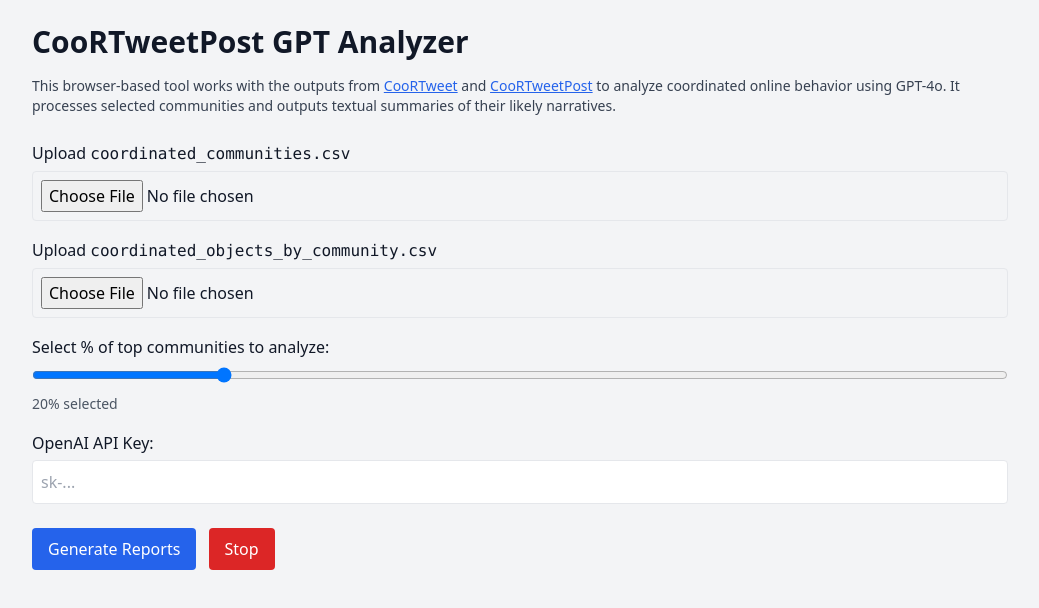
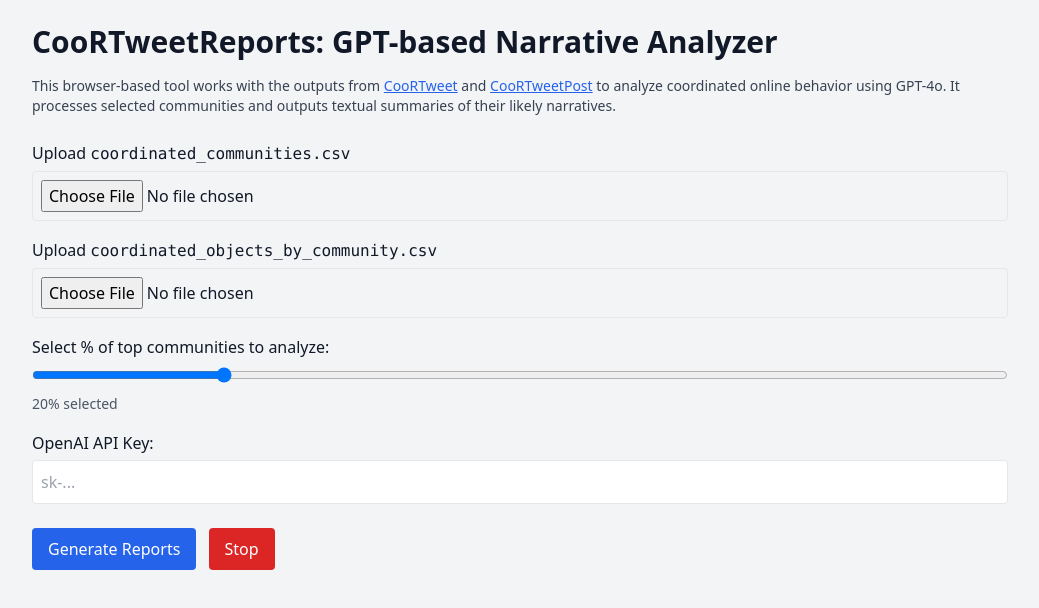
Before and after one commit to massimo-terenzi/CooRTweetPost-Analyzer, a plain HTML site: page index.html in a window 1280 px wide. Shown: the whole page, without its empty margins (120-1159 px from the left). Drawn offline with nearby package versions, Linux system fonts and the light colour scheme.

Commit message:
Update index.html

```diff
--- a/index.html
+++ b/index.html
@@ -10,7 +10,7 @@
 </head>
 <body class="bg-gray-100 text-gray-900 font-sans leading-relaxed">
   <div class="max-w-5xl mx-auto p-6">
-    <h1 class="text-3xl font-bold mb-4">CooRTweetPost GPT Analyzer</h1>
+    <h1 class="text-3xl font-bold mb-4">CooRTweetReports: GPT-based Narrative Analyzer</h1>
     <div class="text-sm text-gray-700 mb-6">
       This browser-based tool works with the outputs from
       <a href="https://github.com/nicolarighetti/CooRTweet" target="_blank" class="text-blue-600 underline">CooRTweet</a>
```
